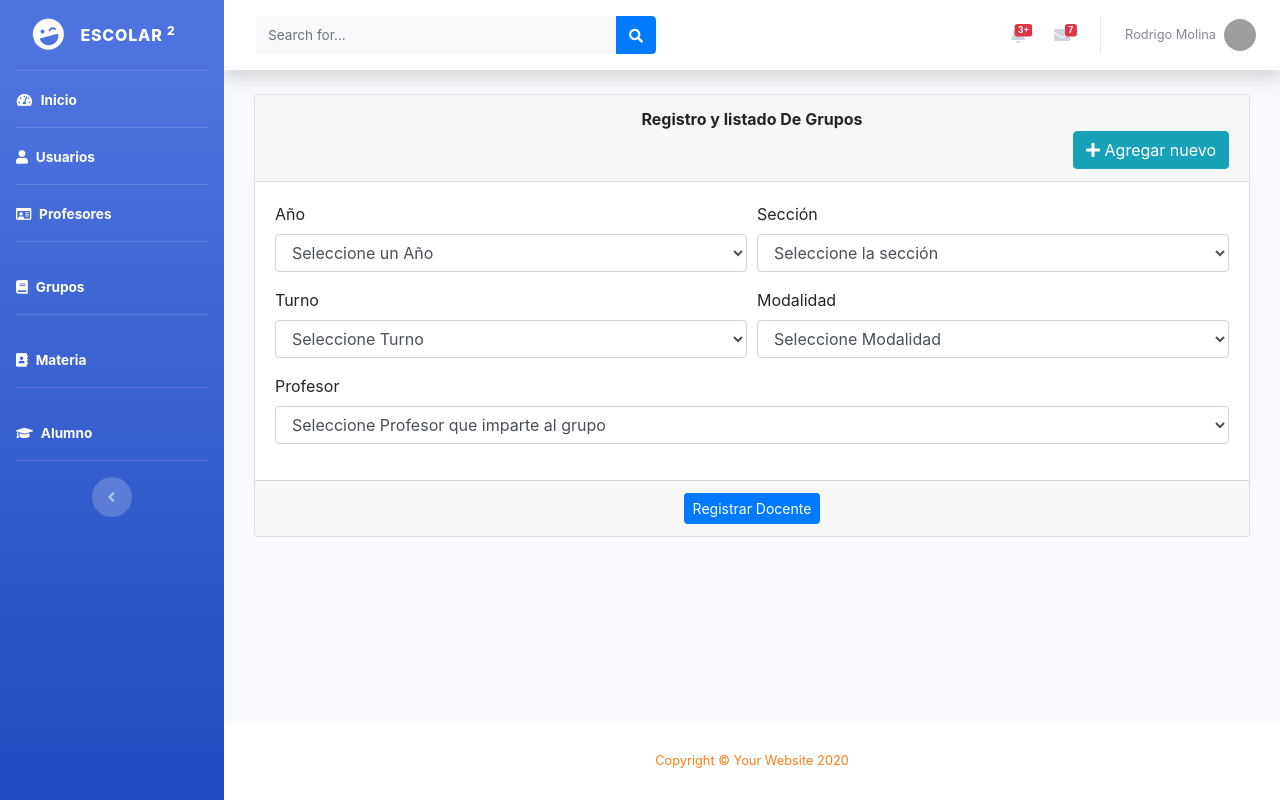
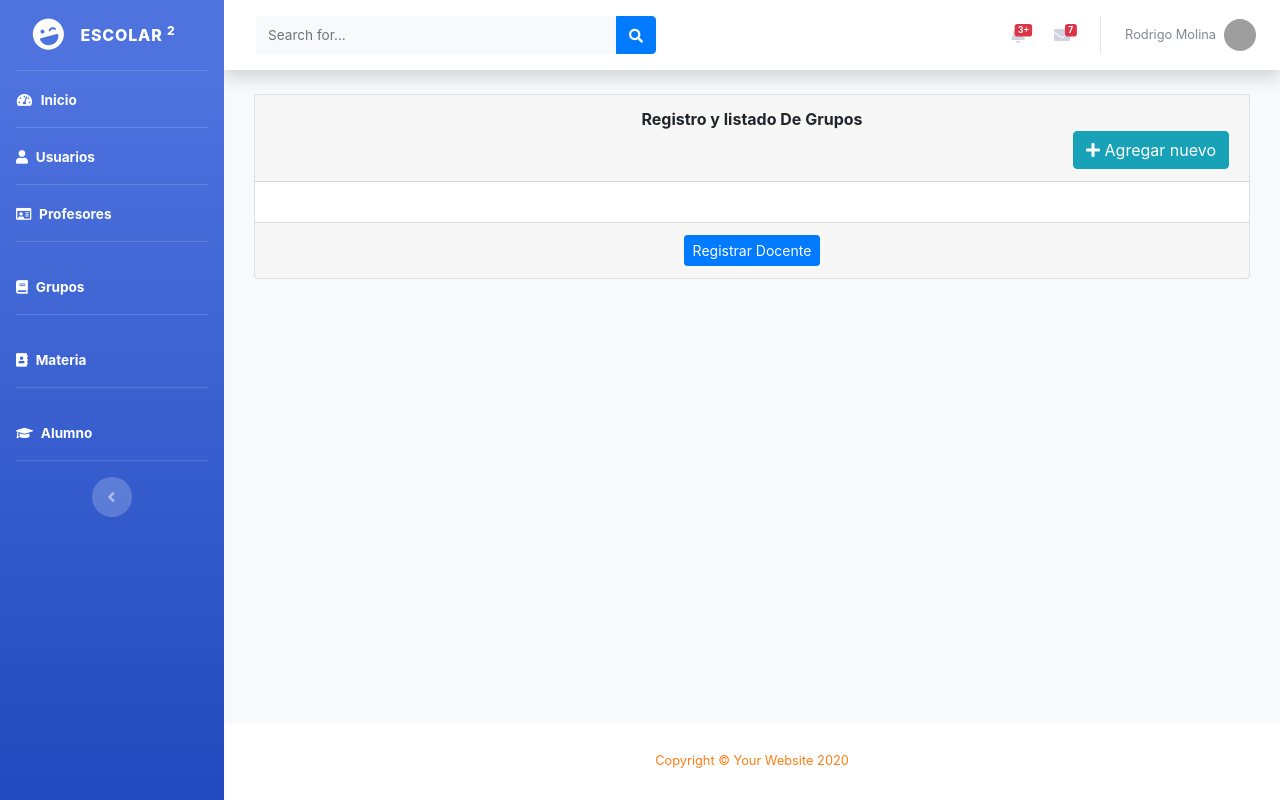
Before and after one commit to RodrixJ22/escolar, a PHP site: page /escolar/grupos in a window 1280 px wide. Run offline with PHP 8.4, Linux system fonts and the light colour scheme; grey boxes are pictures that could not be loaded.

Commit message:
Update grupos.phtml

```diff
--- a/Views/grupos/grupos.phtml
+++ b/Views/grupos/grupos.phtml
@@ -21,95 +21,15 @@
 			</button>
 
 
-                                    </div>
-                                    <div class="card-body card-block">
-
-                                    <form>
-  <div class="form-row">
-    <div class="form-group col-md-6">
-    <label for="axo">Año</label>
-    <select class="form-control" id="axo">
-    <option value="0">Seleccione un Año </option>
-                                                        <option value="Primero">1er Grado</option>
-                                                        <option value="Segundo">2do Grado</option>
-                                                        <option value="Tercero">3er Grado</option>
-                                                        <option value="Cuarto">4to Grado</option>
-                                                        <option value="Quinto">5to Grado</option>
-                                                        <option value="Sexto">6to Grado</option>
-    </select>
-    </div>
-    <div class="form-group col-md-6">
-    <label for="sec">Sección</label>
-    <select class="form-control" id="sec">
-    <option value="0">Seleccione la sección </option>
-                                                        <option value="A">A</option>
-                                                        <option value="B">B</option>
-                                                        <option value="C">C</option>
-                                                        <option value="D">D</option>
-    </select>
-
-    </div>
-  </div>
-
-  <div class="form-row">
-    <div class="form-group col-md-6">
-
-    <label for="grupo">Turno</label>
-    <select class="form-control" id="grupo">
-    <option value="0">Seleccione Turno </option>
-    <option value="Despertino">Despertino</option>
-    <option value="Vespertino">Vespertino</option>
-    </select>
-
-
-
-    </div>
-    <div class="form-group col-md-6">
-    <label for="mod">Modalidad</label>
-    <select class="form-control" id="mod">
-    <option value="0">Seleccione Modalidad </option>
-    <option value="Regular">Regular</option>
-    </select>
-    </div>
-  </div>
-
-
-
-
-
-  <div class="form-row">
-    <div class="form-group col-md-12">
-    <label for="prof">Profesor</label>
-    <select class="form-control" id="prof">
-    <option value="0">Seleccione Profesor que imparte al grupo </option>
-    <option value="1">Jose</option>
-    </select>
-    </div>
-
-  </div>
+ </div>
+ <div class="card-body card-block">
 
 
 
 
 
 
-
-
-
-
-
-
-
-
-
-
-
-
-</form>
-
-
-
-                                    </div>
+</div>
 
 
 
```
